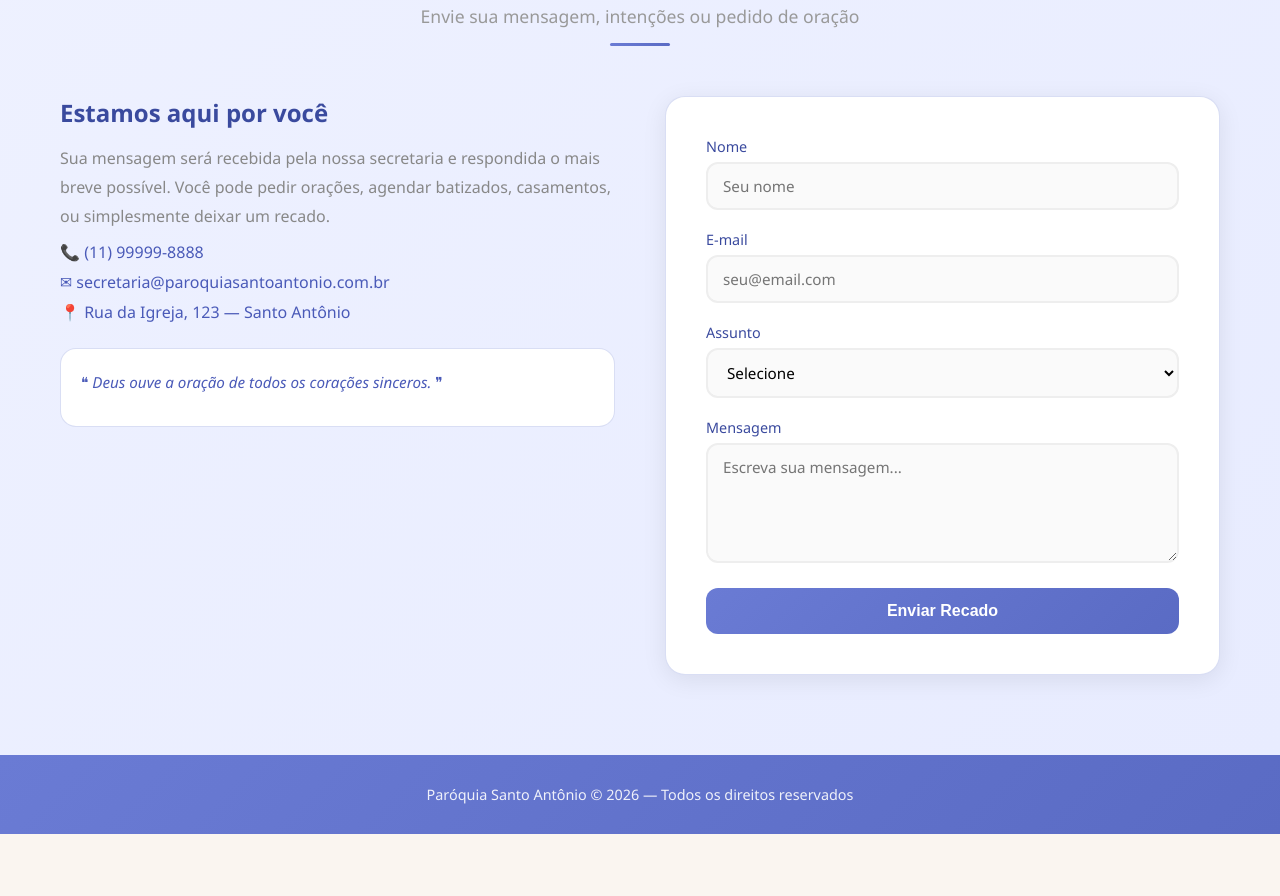
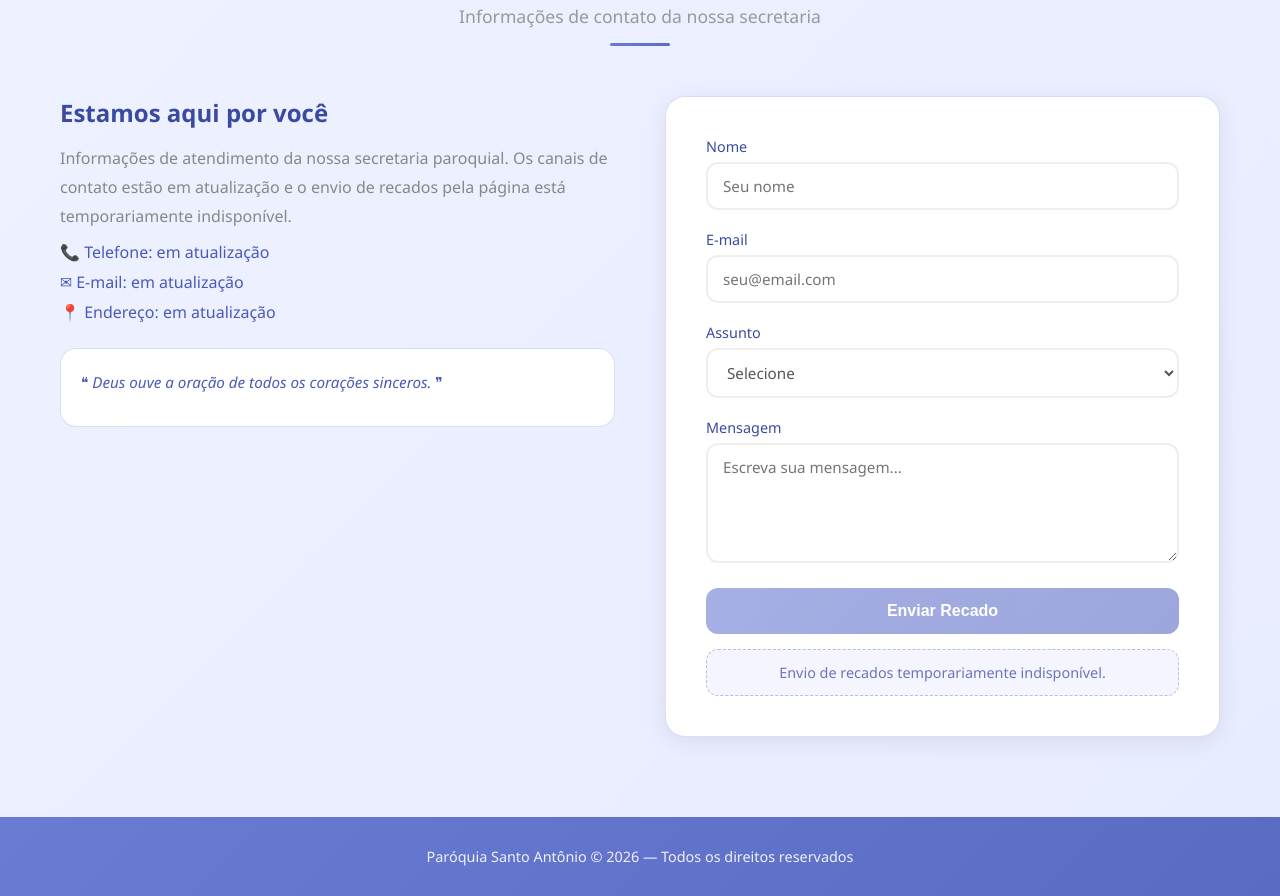
Before and after one commit to GetulioCastro/psatimon, a plain HTML site: page index.html in a window 1280 px wide. Shown: the part 4020-4916 px from the top of the page. Before the commit the page ends 4854 px from the top, so only its background shows below. Drawn offline with Linux system fonts and the light colour scheme.

Commit message:
fix(contato): bloqueia envio fictício de recados
Signed-off-by: Getulio <augustoge71@gmail.com>

```diff
--- a/index.html
+++ b/index.html
@@ -303,20 +303,20 @@
   <div class="container">
     <div class="section-title">
       <h2>Recados para a Secretária</h2>
-      <p>Envie sua mensagem, intenções ou pedido de oração</p>
+      <p>Informações de contato da nossa secretaria</p>
       <div class="title-underline"></div>
     </div>
     <div class="recados-wrapper">
       <div class="recados-info">
         <h3>Estamos aqui por você</h3>
         <p>
-          Sua mensagem será recebida pela nossa secretaria e respondida
-          o mais breve possível. Você pode pedir orações, agendar
-          batizados, casamentos, ou simplesmente deixar um recado.
+          Informações de atendimento da nossa secretaria paroquial.
+          Os canais de contato estão em atualização e o envio de
+          recados pela página está temporariamente indisponível.
         </p>
-        <div class="contact-item">&#128222; (11) 99999-8888</div>
-        <div class="contact-item">&#9993; secretaria@paroquiasantoantonio.com.br</div>
-        <div class="contact-item">&#128205; Rua da Igreja, 123 — Santo Antônio</div>
+        <div class="contact-item">&#128222; Telefone: em atualização</div>
+        <div class="contact-item">&#9993; E-mail: em atualização</div>
+        <div class="contact-item">&#128205; Endereço: em atualização</div>
         <div style="margin-top:25px;padding:20px;background:#fff;border-radius:16px;border:1px solid rgba(106,123,212,0.25);">
           <p style="font-style:italic;color:#4a5ab8;font-size:0.95rem;">
             &#10077; Deus ouve a oração de todos os corações sinceros. &#10078;
@@ -324,18 +324,18 @@
         </div>
       </div>
       <div class="recados-form">
-        <form id="recadoForm">
+        <form id="recadoForm" aria-describedby="formUnavailable">
           <div class="form-group">
             <label for="nome">Nome</label>
-            <input type="text" id="nome" name="nome" placeholder="Seu nome" required>
+            <input type="text" id="nome" name="nome" placeholder="Seu nome" required disabled>
           </div>
           <div class="form-group">
             <label for="email">E-mail</label>
-            <input type="email" id="email" name="email" placeholder="seu@email.com" required>
+            <input type="email" id="email" name="email" placeholder="seu@email.com" required disabled>
           </div>
           <div class="form-group">
             <label for="assunto">Assunto</label>
-            <select id="assunto" name="assunto" required>
+            <select id="assunto" name="assunto" required disabled>
               <option value="">Selecione</option>
               <option>Pedido de Oração</option>
               <option>Agendamento (Batizado/Casamento)</option>
@@ -346,12 +346,12 @@
           </div>
           <div class="form-group">
             <label for="mensagem">Mensagem</label>
-            <textarea id="mensagem" name="mensagem" placeholder="Escreva sua mensagem..." required></textarea>
+            <textarea id="mensagem" name="mensagem" placeholder="Escreva sua mensagem..." required disabled></textarea>
           </div>
-          <button type="submit" class="btn-submit">Enviar Recado</button>
-          <div class="success-msg" id="successMsg">
-            &#10004; Recado enviado com sucesso! Em breve entraremos em contato.
-          </div>
+          <button type="submit" class="btn-submit" disabled>Enviar Recado</button>
+          <p class="form-unavailable" id="formUnavailable" role="status">
+            Envio de recados temporariamente indisponível.
+          </p>
         </form>
       </div>
     </div>
@@ -430,10 +430,6 @@
 
   document.getElementById('recadoForm').addEventListener('submit', function(e) {
     e.preventDefault();
-    const msg = document.getElementById('successMsg');
-    msg.classList.add('show');
-    this.reset();
-    setTimeout(() => msg.classList.remove('show'), 5000);
   });
 </script>
 
--- a/style.css
+++ b/style.css
@@ -658,19 +658,33 @@
       transform: scale(0.98);
     }
 
-    .success-msg {
-      display: none;
-      text-align: center;
-      padding: 15px;
-      background: #d4f0e8;
-      color: #4a7c6e;
-      border-radius: 12px;
-      margin-top: 15px;
-      font-weight: 500;
+    .form-group input:disabled,
+    .form-group textarea:disabled,
+    .form-group select:disabled {
+      background: #fff;
+      color: #555;
+      opacity: 1;
+      cursor: not-allowed;
     }
 
-    .success-msg.show {
-      display: block;
+    .btn-submit:disabled,
+    .btn-submit:disabled:hover,
+    .btn-submit:disabled:active {
+      opacity: 0.6;
+      cursor: not-allowed;
+      transform: none;
+    }
+
+    .form-unavailable {
+      margin-top: 15px;
+      padding: 13px 15px;
+      background: #f4f5ff;
+      border: 1px dashed rgba(106, 123, 212, 0.45);
+      border-radius: 12px;
+      text-align: center;
+      color: #6b74b8;
+      font-size: 0.9rem;
+      font-weight: 500;
     }
 
     footer {
```
